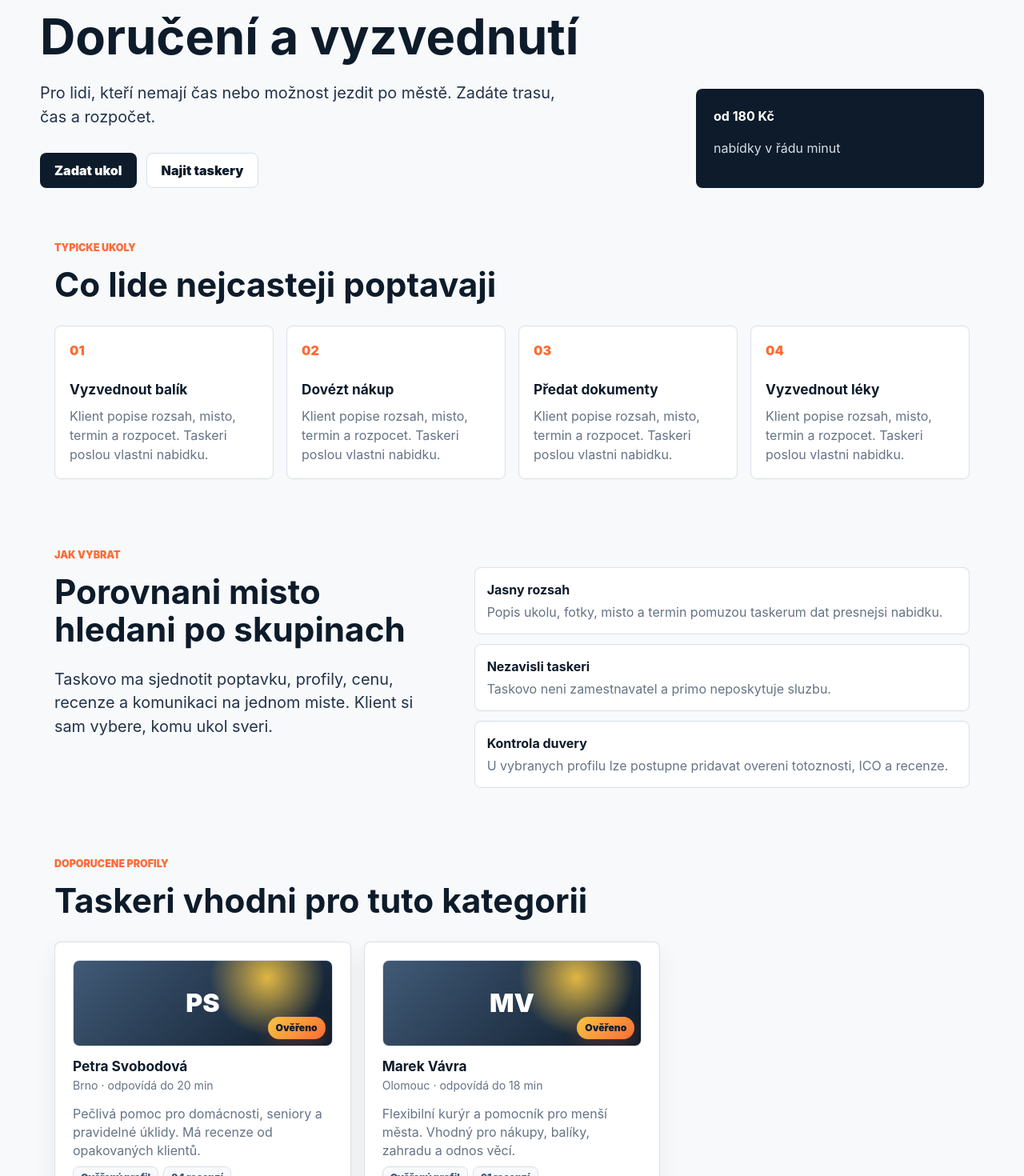
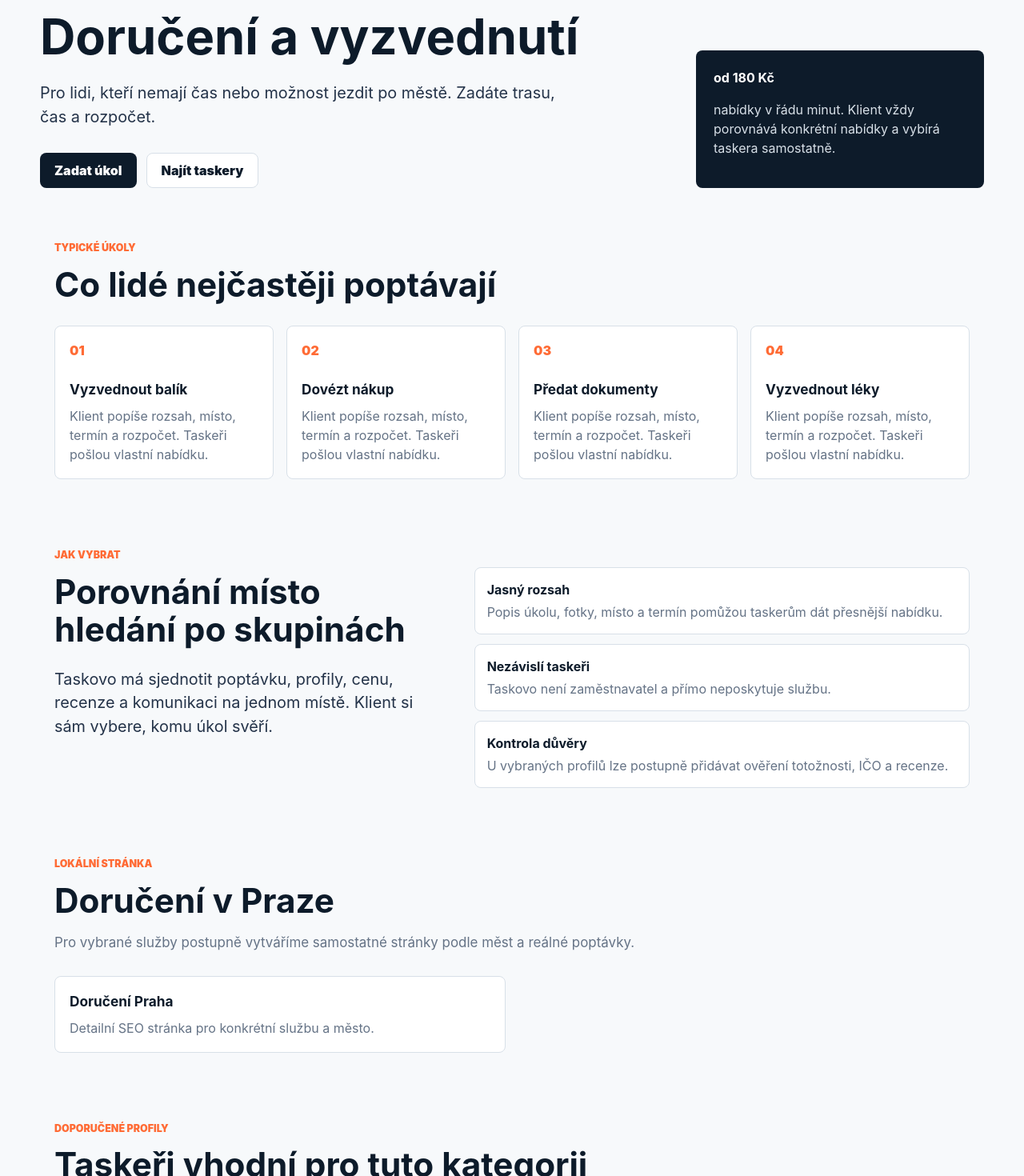
Before and after one commit to kaziodimm/taskovo-app, a Next.js app: page /kategorie/doruceni in a window 1280 px wide. Shown: the part 180-1650 px from the top of the page at 80% size. Built offline with nearby package versions, Linux system fonts and the light colour scheme; no server answers.

Commit message:
Polish dynamic category SEO pages

```diff
--- a/app/kategorie/[slug]/page.tsx
+++ b/app/kategorie/[slug]/page.tsx
@@ -5,23 +5,31 @@ import { Header } from "@/components/Header";
 import { ProviderCard } from "@/components/ProviderCard";
 import { featuredProviders, marketplaceCategories, trustBadges } from "@/lib/marketplace-data";
 
-const baseUrl = "https://taskovo-app.vercel.app";
+const baseUrl = "https://taskovo.cz";
+
+const cityLinks = [
+  { city: "Praha", href: "/uklid-praha", categorySlug: "uklid" },
+  { city: "Praha", href: "/stehovani-praha", categorySlug: "stehovani" },
+  { city: "Praha", href: "/montaz-nabytku-praha", categorySlug: "montaz-nabytku" },
+  { city: "Praha", href: "/doruceni-zasilek-praha", categorySlug: "doruceni" },
+  { city: "Praha", href: "/pomoc-na-zahrade-praha", categorySlug: "zahrada" },
+];
 
 const categoryFaqs = [
   {
-    question: "Je Taskovo poskytovatel sluzby?",
+    question: "Je Taskovo poskytovatel služby?",
     answer:
-      "Ne. Taskovo je zprostredkovatelska platforma. Klient si vybira taskera samostatne a tasker vystupuje jako nezavisla osoba, OSVC nebo firma.",
+      "Ne. Taskovo je zprostředkovatelská platforma. Klient si vybírá taskera samostatně a tasker vystupuje jako nezávislá osoba, OSVČ nebo firma.",
   },
   {
-    question: "Jak rychle muzu dostat nabidky?",
+    question: "Jak rychle můžu dostat nabídky?",
     answer:
-      "U beznych ukolu ve vetsich mestech muze klient dostat prvni reakce v radu minut. U mensich mest zalezi na dostupnosti taskeru v okoli.",
+      "U běžných úkolů ve větších městech může klient dostat první reakce v řádu minut. U menších měst záleží na dostupnosti taskerů v okolí.",
   },
   {
-    question: "Muzu pred vyberem porovnat cenu a recenze?",
+    question: "Můžu před výběrem porovnat cenu a recenze?",
     answer:
-      "Ano. Cilem Taskovo je ukazat nabidky, profil taskera, hodnoceni, cenu, dostupnost a zpusob provedeni jeste pred potvrzenim ukolu.",
+      "Ano. Cílem Taskovo je ukázat nabídky, profil taskera, hodnocení, cenu, dostupnost a způsob provedení ještě před potvrzením úkolu.",
   },
 ];
 
@@ -39,7 +47,7 @@ export async function generateMetadata({ params }: { params: Promise<{ slug: str
   if (!category) return {};
 
   const title = `${category.title} | Taskovo`;
-  const description = `${category.summary} Najdete pomoc v okoli, porovnate nabidky a vyberete si taskera samostatne.`;
+  const description = `${category.summary} Najděte pomoc v okolí, porovnejte nabídky a vyberte si taskera samostatně.`;
   const path = `/kategorie/${category.slug}`;
 
   return {
@@ -52,6 +60,11 @@ export async function generateMetadata({ params }: { params: Promise<{ slug: str
       url: `${baseUrl}${path}`,
       siteName: "Taskovo",
       type: "website",
+    },
+    twitter: {
+      card: "summary_large_image",
+      title,
+      description,
     },
   };
 }
@@ -68,19 +81,23 @@ export default async function CategoryDetailPage({ params }: { params: Promise<{
     ),
   );
   const providers = relevantProviders.length > 0 ? relevantProviders : featuredProviders;
+  const matchedCityLinks = cityLinks.filter((item) => item.categorySlug === category.slug);
+  const pageUrl = `${baseUrl}/kategorie/${category.slug}`;
 
   const serviceJsonLd = {
     "@context": "https://schema.org",
     "@type": "Service",
-    name: `${category.title} pres Taskovo`,
+    name: `${category.title} přes Taskovo`,
     description: category.description,
     provider: {
       "@type": "Organization",
       name: "Taskovo",
-      description: "Taskovo je zprostredkovatelska platforma. Taskeri jsou nezavisle osoby, OSVC nebo firmy.",
+      url: baseUrl,
+      description: "Taskovo je zprostředkovatelská platforma. Taskeři jsou nezávislé osoby, OSVČ nebo firmy.",
     },
-    areaServed: "Ceska republika",
+    areaServed: "Česká republika",
     serviceType: category.title,
+    url: pageUrl,
     offers: {
       "@type": "AggregateOffer",
       priceCurrency: "CZK",
@@ -111,27 +128,27 @@ export default async function CategoryDetailPage({ params }: { params: Promise<{
             <h1 className="page-title">{category.title}</h1>
             <p className="hero-lead">{category.description}</p>
             <div className="hero-actions">
-              <a className="button primary" href={`/zadat-ukol?kategorie=${category.slug}`}>Zadat ukol</a>
-              <a className="button secondary" href={`/poskytovatele?kategorie=${category.slug}`}>Najit taskery</a>
+              <a className="button primary" href={`/zadat-ukol?kategorie=${category.slug}`}>Zadat úkol</a>
+              <a className="button secondary" href={`/poskytovatele?kategorie=${category.slug}`}>Najít taskery</a>
             </div>
           </div>
           <div className="page-hero-card">
             <strong>{category.averagePrice}</strong>
-            <p>{category.responseTime}</p>
+            <p>{category.responseTime}. Klient vždy porovnává konkrétní nabídky a vybírá taskera samostatně.</p>
           </div>
         </section>
 
         <section className="section" style={{ paddingTop: 34 }}>
           <div className="section-title">
-            <p className="kicker">Typicke ukoly</p>
-            <h2>Co lide nejcasteji poptavaji</h2>
+            <p className="kicker">Typické úkoly</p>
+            <h2>Co lidé nejčastěji poptávají</h2>
           </div>
           <div className="workflow-grid">
             {category.examples.map((example, index) => (
               <article key={example}>
                 <span>{String(index + 1).padStart(2, "0")}</span>
                 <h3>{example}</h3>
-                <p>Klient popise rozsah, misto, termin a rozpocet. Taskeri poslou vlastni nabidku.</p>
+                <p>Klient popíše rozsah, místo, termín a rozpočet. Taskeři pošlou vlastní nabídku.</p>
               </article>
             ))}
           </div>
@@ -140,22 +157,31 @@ export default async function CategoryDetailPage({ params }: { params: Promise<{
         <section className="section split">
           <div>
             <p className="kicker">Jak vybrat</p>
-            <h2>Porovnani misto hledani po skupinach</h2>
+            <h2>Porovnání místo hledání po skupinách</h2>
             <p className="hero-lead">
-              Taskovo ma sjednotit poptavku, profily, cenu, recenze a komunikaci na jednom miste. Klient si sam vybere, komu ukol sveri.
+              Taskovo má sjednotit poptávku, profily, cenu, recenze a komunikaci na jednom místě. Klient si sám vybere, komu úkol svěří.
             </p>
           </div>
           <div className="feature-list">
-            <div><strong>Jasny rozsah</strong><span>Popis ukolu, fotky, misto a termin pomuzou taskerum dat presnejsi nabidku.</span></div>
-            <div><strong>Nezavisli taskeri</strong><span>Taskovo neni zamestnavatel a primo neposkytuje sluzbu.</span></div>
-            <div><strong>Kontrola duvery</strong><span>U vybranych profilu lze postupne pridavat overeni totoznosti, ICO a recenze.</span></div>
+            <div><strong>Jasný rozsah</strong><span>Popis úkolu, fotky, místo a termín pomůžou taskerům dát přesnější nabídku.</span></div>
+            <div><strong>Nezávislí taskeři</strong><span>Taskovo není zaměstnavatel a přímo neposkytuje službu.</span></div>
+            <div><strong>Kontrola důvěry</strong><span>U vybraných profilů lze postupně přidávat ověření totožnosti, IČO a recenze.</span></div>
           </div>
         </section>
 
+        {matchedCityLinks.length ? (
+          <section className="section">
+            <div className="section-title"><p className="kicker">Lokální stránka</p><h2>{category.shortTitle} v Praze</h2><p>Pro vybrané služby postupně vytváříme samostatné stránky podle měst a reálné poptávky.</p></div>
+            <div className="legal-grid">
+              {matchedCityLinks.map((item) => <a className="legal-card" href={item.href} key={item.href}><h3>{category.shortTitle} {item.city}</h3><p>Detailní SEO stránka pro konkrétní službu a město.</p></a>)}
+            </div>
+          </section>
+        ) : null}
+
         <section className="section">
           <div className="section-title">
-            <p className="kicker">Doporucene profily</p>
-            <h2>Taskeri vhodni pro tuto kategorii</h2>
+            <p className="kicker">Doporučené profily</p>
+            <h2>Taskeři vhodní pro tuto kategorii</h2>
           </div>
           <div className="provider-grid">
             {providers.slice(0, 3).map((provider) => <ProviderCard key={provider.id} provider={provider} />)}
@@ -164,15 +190,15 @@ export default async function CategoryDetailPage({ params }: { params: Promise<{
 
         <section className="section">
           <div className="section-title">
-            <p className="kicker">Duvody duvery</p>
-            <h2>Zaklad, ktery bude dulezity pro pilot</h2>
+            <p className="kicker">Důvody důvěry</p>
+            <h2>Základ, který bude důležitý pro pilot</h2>
           </div>
           <div className="trust-grid">
             {trustBadges.map((badge) => (
               <article key={badge}>
                 <span className="trust-icon">OK</span>
                 <h3>{badge}</h3>
-                <p>Prvek duvery, ktery pomaha klientovi vybrat taskera podle kvality, transparentnosti a odpovednosti.</p>
+                <p>Prvek důvěry, který pomáhá klientovi vybrat taskera podle kvality, transparentnosti a odpovědnosti.</p>
               </article>
             ))}
           </div>
@@ -181,7 +207,7 @@ export default async function CategoryDetailPage({ params }: { params: Promise<{
         <section className="section faq-section">
           <div className="section-title">
             <p className="kicker">FAQ</p>
-            <h2>Casto kladene otazky ke kategorii</h2>
+            <h2>Často kladené otázky ke kategorii</h2>
           </div>
           <div className="faq-list">
             {categoryFaqs.map((item) => (
```
